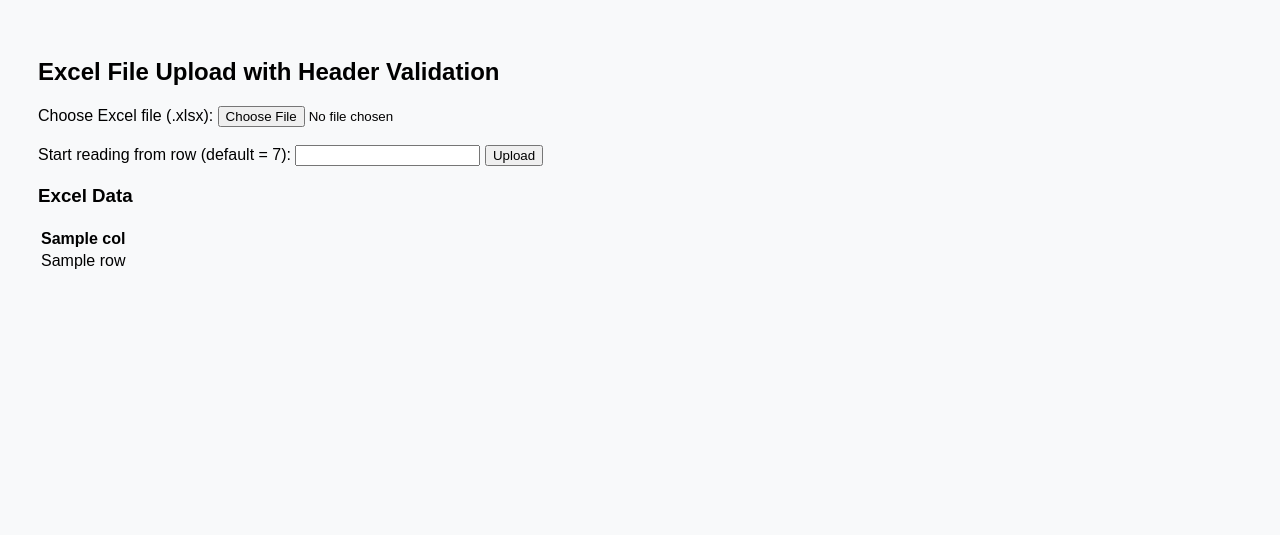
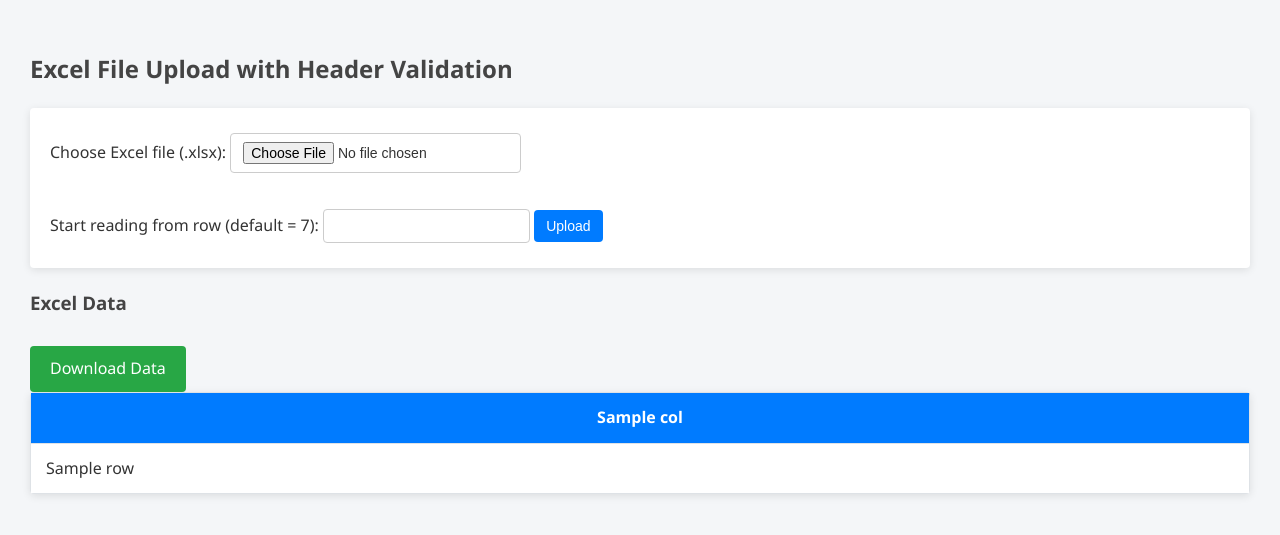
Before and after one commit to abhi1302/excel-viewer, a Flask app: template templates/index.html in a window 1280 px wide. Shown: the top 535 px of the page. Run offline with Flask 3, Linux system fonts and the light colour scheme; the template is opened without the code that fills it: most values are stand-ins (such as "Sample title", 1, 10 or a date in 2020).

Commit message:
more stylesheet and download button

```diff
--- a/static/style.css
+++ b/static/style.css
@@ -1,22 +1,122 @@
+/* Global Styles */
 body {
-    font-family: Arial, sans-serif;
-    padding: 30px;
-    background: #f8f9fa;
+  font-family: 'Segoe UI', Tahoma, Geneva, Verdana, sans-serif;
+  background: #f4f6f8;
+  padding: 30px;
+  color: #333;
+  line-height: 1.6;
+  margin: 0;
 }
 
-input[type="submit"] {
-    padding: 6px 12px;
-    font-size: 14px;
+h2, h3 {
+  color: #444;
 }
 
-.error {
-    background-color: #f8d7da;
-    padding: 10px;
-    border-left: 4px solid red;
-    margin-top: 20px;
+p {
+  margin: 0 0 1em;
 }
 
+/* Form Container */
+form {
+  background: #fff;
+  padding: 20px;
+  border-radius: 4px;
+  box-shadow: 0 2px 8px rgba(0, 0, 0, 0.1);
+  margin-bottom: 20px;
+}
+
+/* Input & Button Styles */
+input[type="file"],
+input[type="number"],
+button,
+input[type="submit"] {
+  font-size: 14px;
+  padding: 8px 12px;
+  margin: 5px 0;
+  border: 1px solid #ccc;
+  border-radius: 4px;
+  outline: none;
+  transition: border-color 0.3s ease, box-shadow 0.3s ease;
+}
+
+input[type="file"]:focus,
+input[type="number"]:focus,
+button:focus,
+input[type="submit"]:focus {
+  border-color: #66afe9;
+  box-shadow: 0 0 4px rgba(102, 175, 233, 0.6);
+}
+
+button,
+input[type="submit"] {
+  background: #007bff;
+  color: #fff;
+  border: none;
+  cursor: pointer;
+}
+
+button:hover,
+input[type="submit"]:hover {
+  background: #0056b3;
+}
+
+/* Error Messages */
+.error {
+  background-color: #f8d7da;
+  padding: 10px;
+  border-left: 4px solid #c9302c;
+  margin-bottom: 20px;
+}
+
+.error ul {
+  margin: 0;
+  padding-left: 20px;
+}
+
+/* Table Styles */
 .table-container {
-    margin-top: 20px;
-    overflow-x: auto;
+  background: #fff;
+  border-radius: 4px;
+  overflow: hidden;
+  box-shadow: 0 2px 8px rgba(0, 0, 0, 0.1);
 }
+
+table {
+  border-collapse: collapse;
+  width: 100%;
+  table-layout: auto;
+}
+
+table thead {
+  background: #007bff;
+  color: #fff;
+}
+
+table th,
+table td {
+  padding: 12px 15px;
+  border: 1px solid #dee2e6;
+}
+
+/* Download Button */
+.download-btn {
+  display: inline-block;
+  background: #28a745;
+  color: #fff;
+  padding: 10px 20px;
+  margin-top: 10px;
+  text-decoration: none;
+  border-radius: 4px;
+  transition: background 0.3s ease;
+}
+
+.download-btn:hover {
+  background: #218838;
+}
+
+/* Responsive Adjustments */
+@media (max-width: 768px) {
+  table th, table td {
+    padding: 8px 10px;
+  }
+}
--- a/templates/index.html
+++ b/templates/index.html
@@ -2,9 +2,7 @@
 <html>
 <head>
   <title>Excel Viewer with Validation</title>
-  <!-- Linking external style.css from the static folder -->
   <link rel="stylesheet" href="{{ url_for('static', filename='style.css') }}">
-  <!-- Optional: Remove inline styles if you want to solely use style.css -->
 </head>
 <body>
   <h2>Excel File Upload with Header Validation</h2>
@@ -30,6 +28,8 @@
 
   {% if data %}
     <h3>Excel Data</h3>
+    <!-- Download button (the href should be replaced with your download link route) -->
+    <a href="{{ url_for('download') }}" class="download-btn">Download Data</a>
     <div class="table-container">
       <table>
         <thead>
```
